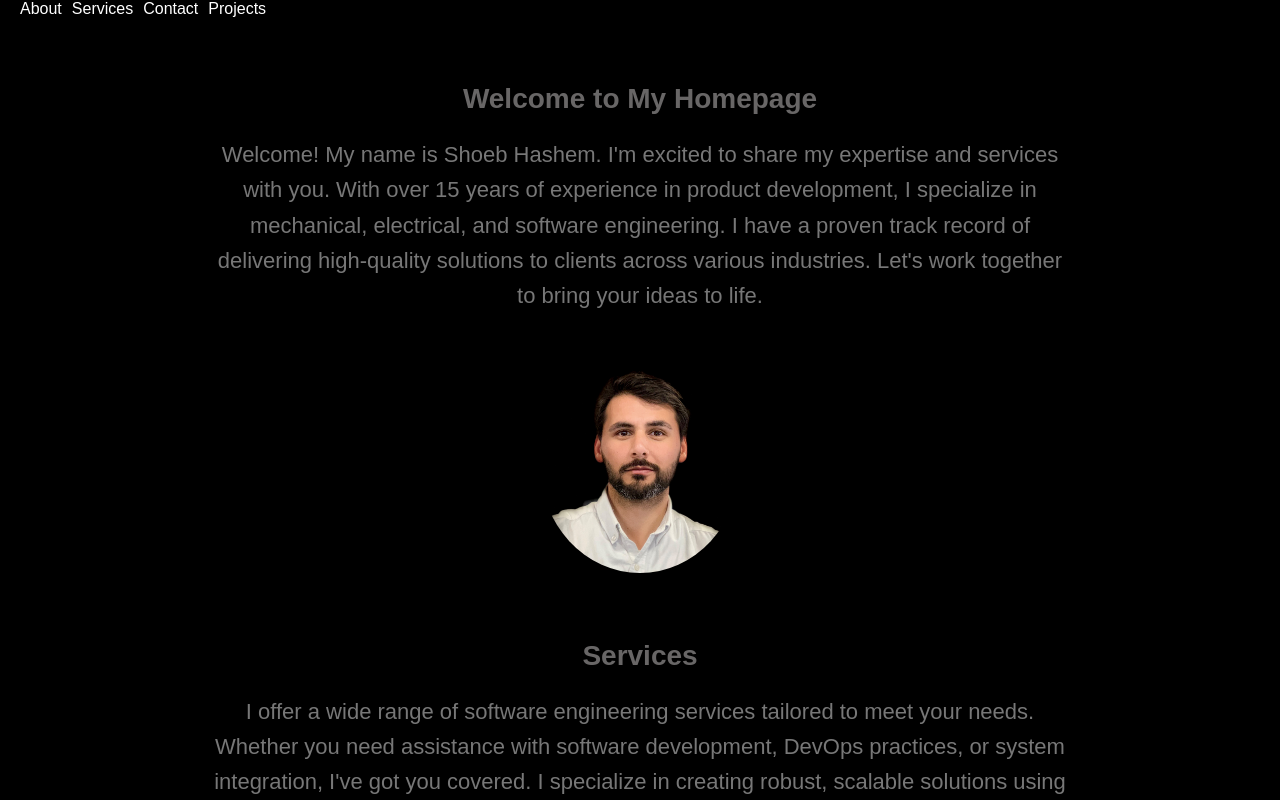
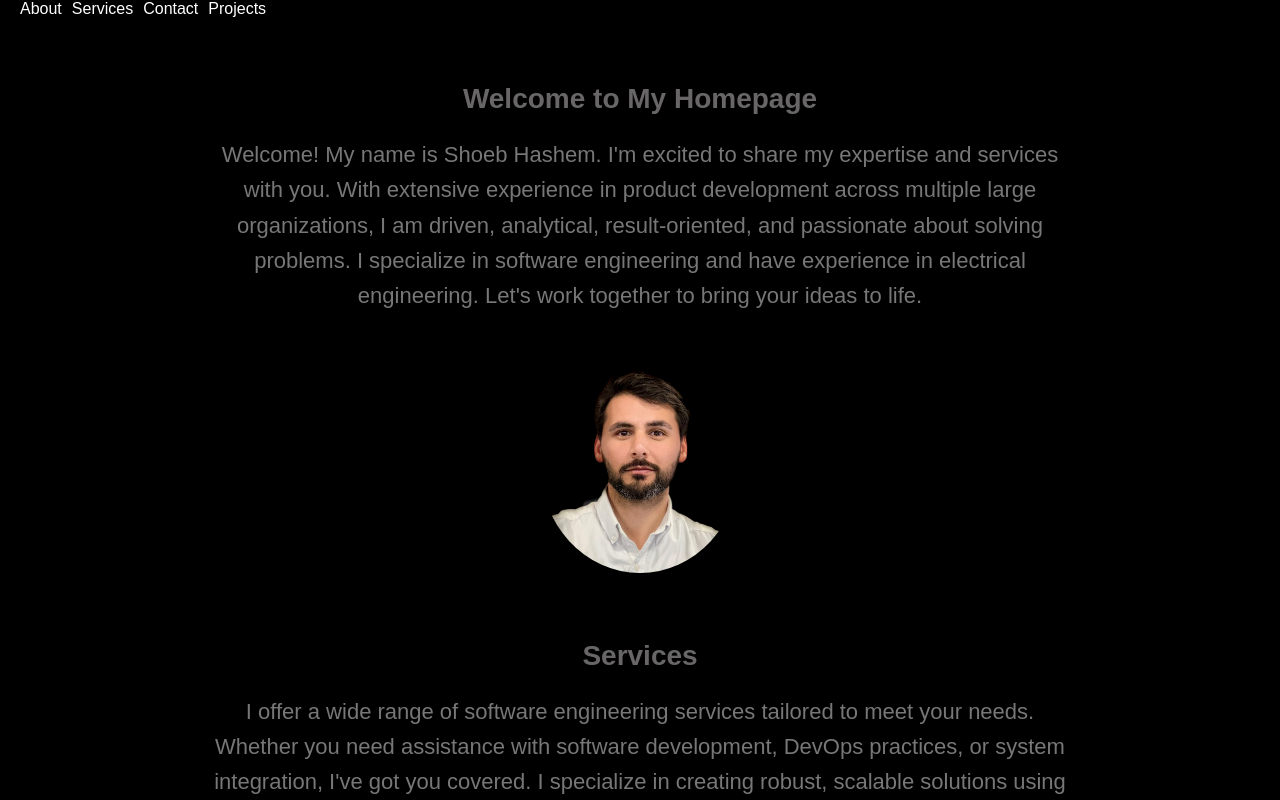
Before and after one commit to shoebhashem/homepage, a React (Create React App) app: page / in a window 1280 px wide. Shown: the top 800 px of the page. Built offline with nearby package versions, Linux system fonts and the light colour scheme.

Commit message:
App.js Service updated

```diff
--- a/src/App.js
+++ b/src/App.js
@@ -22,8 +22,9 @@ function HomePage() {
               <h2>Welcome to My Homepage</h2>
               <p>
                 Welcome! My name is Shoeb Hashem. I'm excited to share my expertise and services with you.
-                With over 15 years of experience in product development, I specialize in mechanical, electrical, and software engineering.
-                I have a proven track record of delivering high-quality solutions to clients across various industries.
+                With extensive experience in product development across multiple large organizations, I am driven,
+                analytical, result-oriented, and passionate about solving problems. I specialize in software
+                engineering and have experience in electrical engineering.
                 Let's work together to bring your ideas to life.
               </p>
             </div>
@@ -40,7 +41,12 @@ function HomePage() {
               <p>
                 I offer a wide range of software engineering services tailored to meet your needs.
                 Whether you need assistance with software development, DevOps practices, or system integration, I've got you covered.
-                I specialize in creating robust, scalable solutions using cutting-edge technologies such as Docker, Kubernetes, and more.
+                I specialize in creating robust, scalable solutions using cutting-edge technologies such as
+                Docker, Kubernetes, Terrafrom, AWS cloud services, Git, Gerrit, Seleimum, DVC, MLflow etc.
+                Java, Javascript, Python, C, C++
+                node.js react.js flask, streamlit etc.
+                Cyber security, ZAP
+                System safety, Asil, ISO 26262
               </p>
             </div>
           </div>
```
